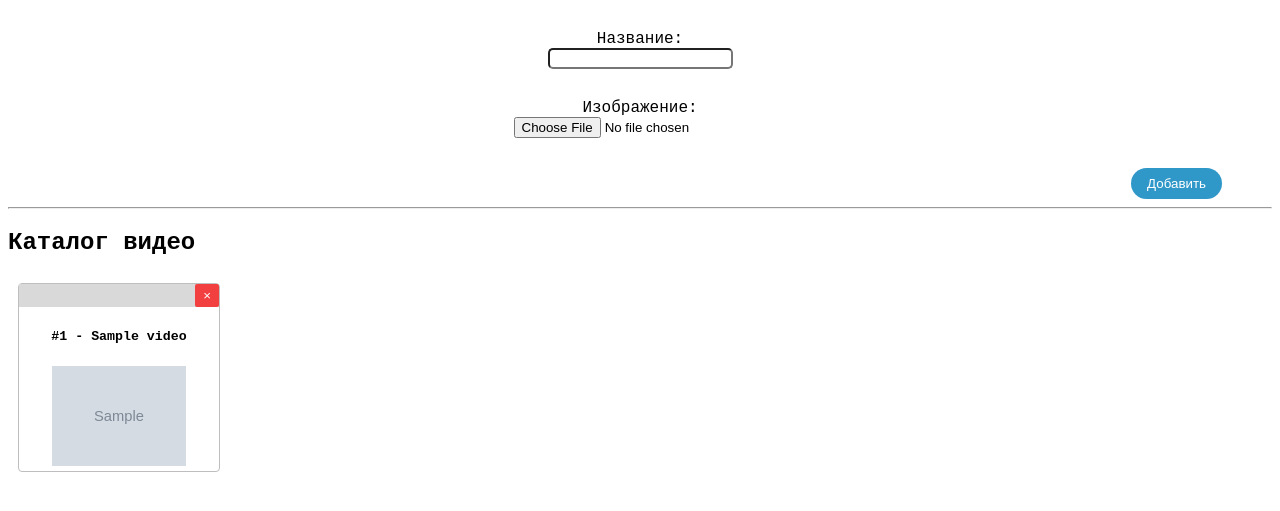
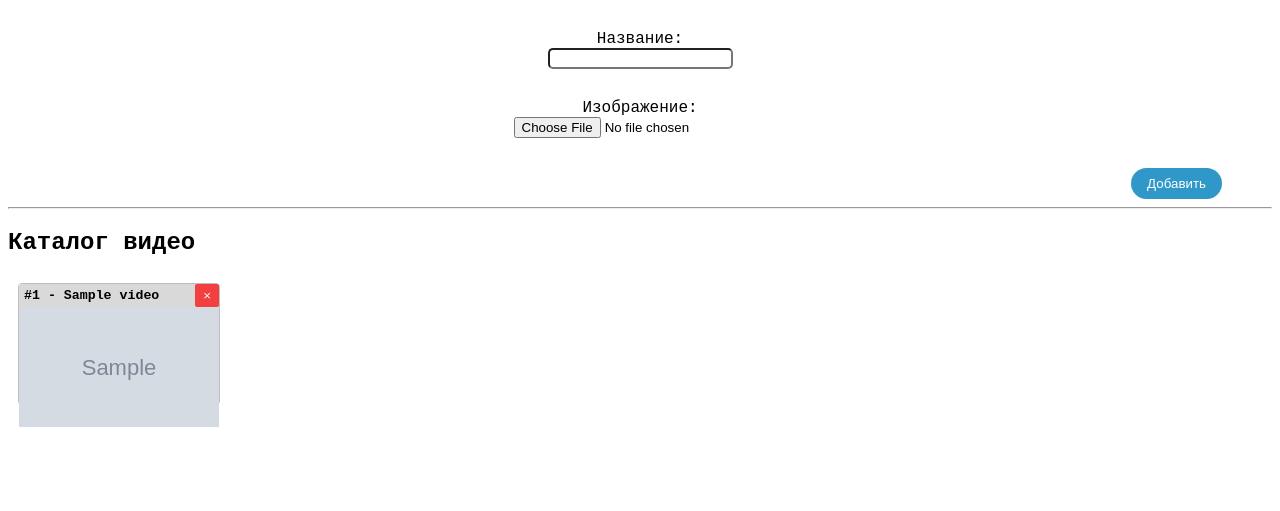
Before and after one commit to av1ppp/django-video-watcher, a Django app: page / in a window 1280 px wide. Shown: the top 511 px of the page. Run offline with Django 3.2, Linux system fonts and the light colour scheme; tables that the repository leaves empty hold one stand-in row (Sample ...).

Commit message:
change template

```diff
--- a/templates/catalog/index.html
+++ b/templates/catalog/index.html
@@ -41,9 +41,17 @@
             border-radius: 4px;
             margin: 7px 10px;
             width: 200px;
+            height: 120px;
             text-align: center;
         }
+        .video img {
+            height: 100%;
+            width: 100%;
+            object-fit: cover;
+        }
         .video nav {
+            display: flex;
+            align-items: center;
             background: #d9d9d9;
         }
     </style>
@@ -71,15 +79,18 @@
         {% if videos.count > 0 %}
             {% for v in videos %}
                 <div class="video">
-                    <nav style="text-align: right;">
-                        <form action="delete/" method="POST">
-                            {% csrf_token %}
-                            {{ v.delete_form }}
+                    <nav>
+                        <h5 style="padding: 0 5px; margin: 0">#{{ v.id }} - {{ v.name }}</h5>
+                        <div style="margin-left: auto">
+                            <form action="delete/" method="POST">
+                                {% csrf_token %}
+                                {{ v.delete_form }}
 
-                            <input class="remove" type="submit" value="×">
-                        </form>
+                                <input class="remove" type="submit" value="×">
+                            </form>
+                        </div>
                     </nav>
-                    <h5>#{{ v.id }} - {{ v.name }}</h5>
+
                     <img src="{{ v.snapshot.image.url }}" height="100px">
                 </div>
             {% endfor %}
```
